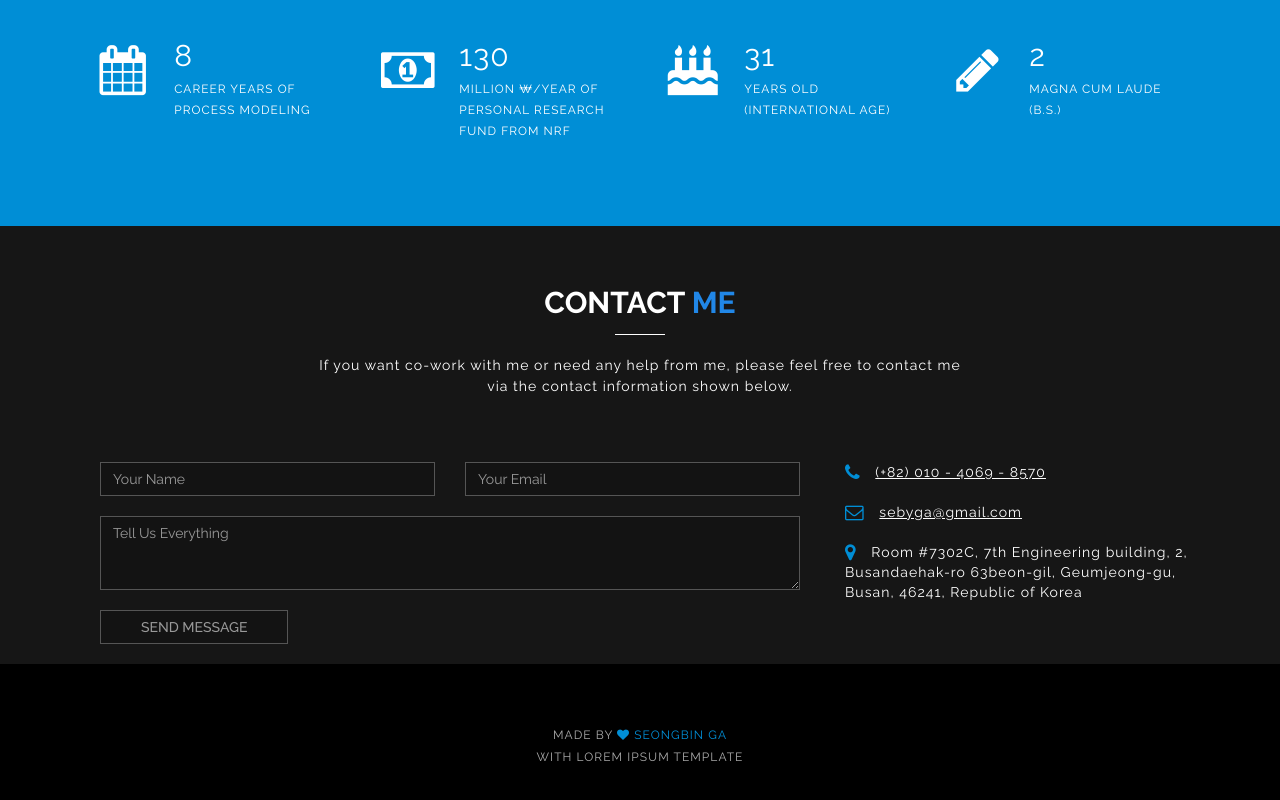
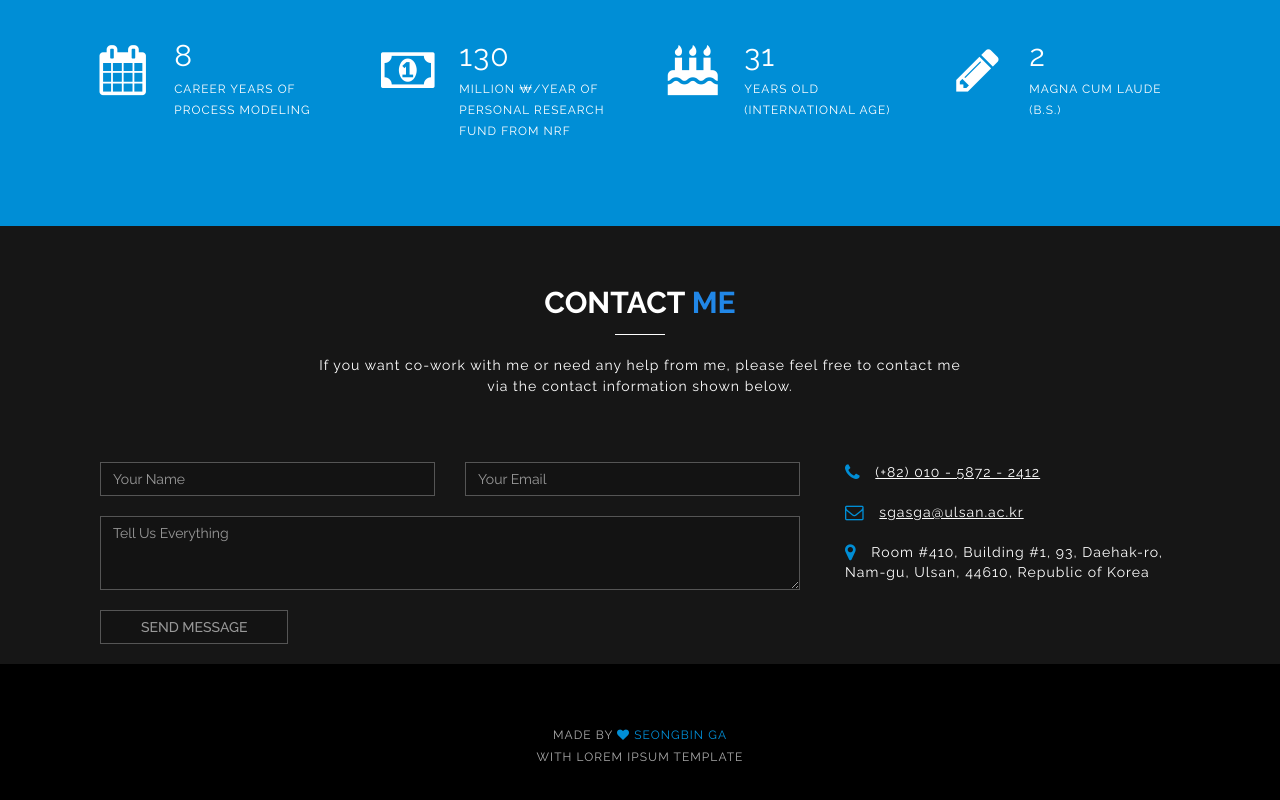
Before and after one commit to sebygaa/SPEID, a plain HTML site: page index.html in a window 1280 px wide. Shown: the part 4572-5372 px from the top of the page. Drawn offline with Linux system fonts and the light colour scheme; some packages are replaced by stand-ins of ours; files whose address does not match are found by name.

Commit message:
Update index.html

```diff
--- a/index.html
+++ b/index.html
@@ -512,9 +512,9 @@
           <div class="col-md-4 animated" data-animate="fadeInRight">
             <address>
 
-                <span><i class="fa fa-phone fa-lg"></i> <a href = "tel:821040698570">(+82) 010 - 4069 - 8570</a></span>
-                <span><i class="fa fa-envelope-o fa-lg"></i> <a href="mailto:sebyga@gmail.com">sebyga&#64;gmail.com</a></span>
-                <span><i class="fa fa-map-marker fa-lg"></i> Room #7302C, 7th Engineering building, 2, Busandaehak-ro 63beon-gil, Geumjeong-gu, Busan, 46241, Republic of Korea</span>
+                <span><i class="fa fa-phone fa-lg"></i> <a href = "tel:821058722412">(+82) 010 - 5872 - 2412 </a></span>
+                <span><i class="fa fa-envelope-o fa-lg"></i> <a href="mailto:sgasga@ulsan.ac.kr">sgasga&#64;ulsan.ac.kr</a></span>
+                <span><i class="fa fa-map-marker fa-lg"></i> Room #410, Building #1, 93, Daehak-ro, Nam-gu, Ulsan, 44610, Republic of Korea</span>
                 <!--
                 <span><i class="fa fa-globe fa-lg"></i> <a href="http://support.example.com">support.example.com</a></span>
                 -->
```
